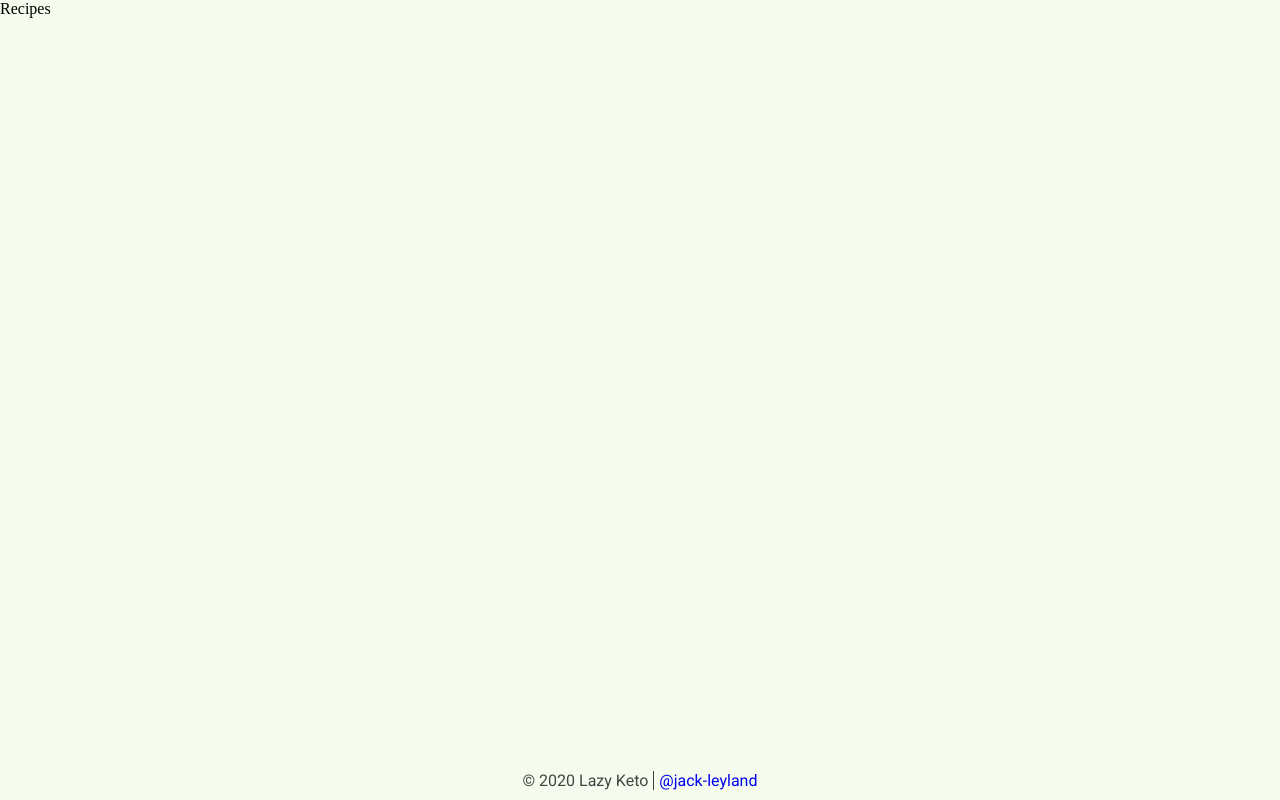
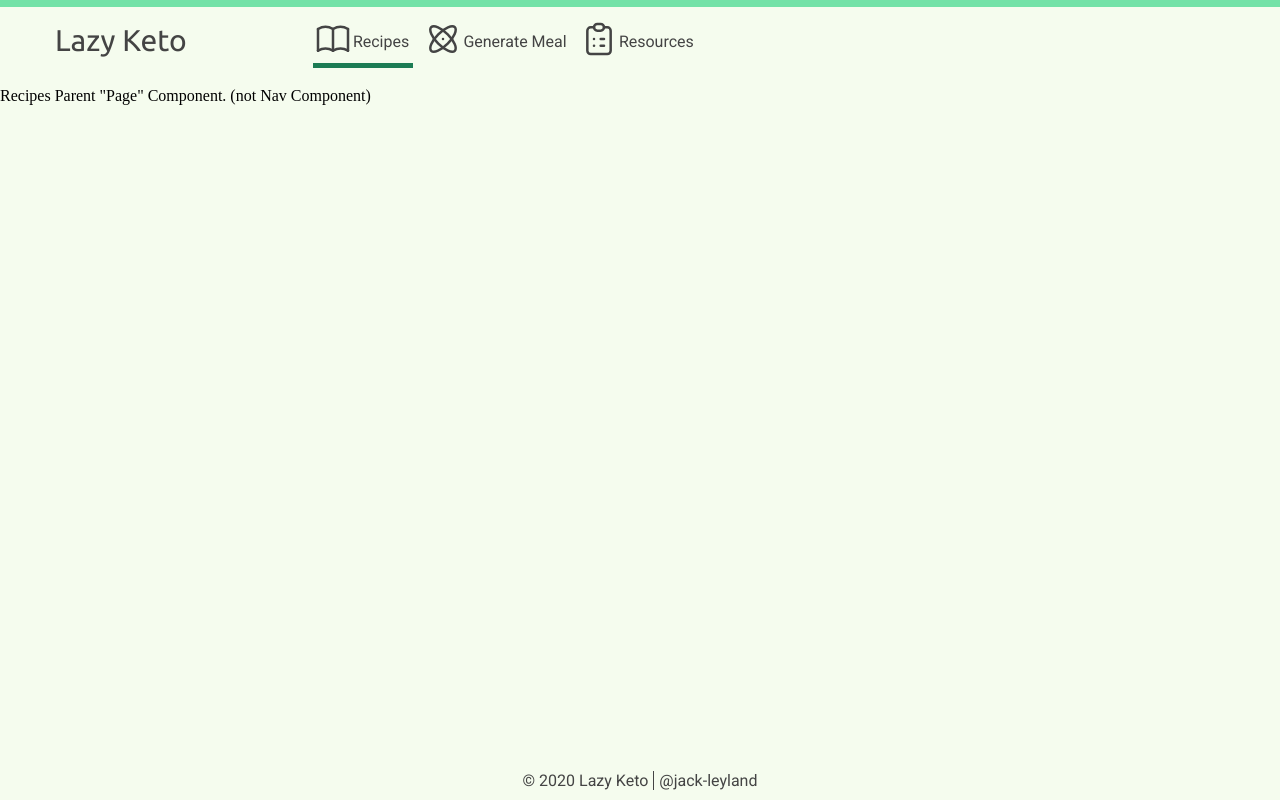
Before and after one commit to jack-leyland/lazy-keto, a React (Create React App) app: page /recipes in a window 1280 px wide. Built offline with nearby package versions, Linux system fonts and the light colour scheme.

Commit message:
working NavBar

```diff
--- a/src/components/app/App.js
+++ b/src/components/app/App.js
@@ -14,7 +14,7 @@ import {
 
 function App() {
   return (
-    <div className="app-container">
+    <div style={{ 'height': '100vh' }}>
       <Router>
         <Switch>
           <Route exact path="/" component={Landing} />
--- a/src/components/footer/Footer.module.scss
+++ b/src/components/footer/Footer.module.scss
@@ -11,6 +11,10 @@
   right: 0;
   color: $grey;
   font-family: $primary-font !important;
+
+  a {
+    color: $grey;
+  }
 
   .wrapper {
     text-align: center;
--- a/src/components/header/Header.js
+++ b/src/components/header/Header.js
@@ -1,21 +1,61 @@
 import React from 'react';
 import styles from './Header.module.scss';
+import { NavLink } from 'react-router-dom';
 import { Link } from 'react-router-dom';
+import {ReactComponent as ResourcesIcon} from '../../assets/icons/resources.svg';
+import {ReactComponent as GenerateIcon} from '../../assets/icons/generate.svg';
+import {ReactComponent as RecipeIcon} from '../../assets/icons/recipe.svg';
+
+//TODO: Username componer and user functionality will be added once app is working
 
 function Header() {
   return (
     <div className={styles.container}>
-      <Nav />
+      <NavBar />
     </div>
   );
 }
 
-function Nav() {
+function NavBar() {
   return (
     <div className={styles['nav-container']}>
       <div className={styles['top-bar']}></div>
+      <NavLink exact to="/">
+      <div className={styles.logo}>Lazy Keto</div>
+      </NavLink>
+      <div className={styles['header-menu']}>
+        <HeaderMenu />
+      </div>
     </div>
   );
 }
 
+function HeaderMenu() {
+  return (
+    <div className={styles['menu-container']}>
+      <NavLink className={styles['recipes-button-inactive']} activeClassName={styles['recipes-button-active']} to="/recipes">
+        <div className={styles['recipes-wrapper']}>
+          <RecipeIcon />
+          <div className={styles.text}>Recipes</div>
+          <div className={styles.bar}></div>
+        </div>
+      </NavLink>
+      <NavLink className={styles['generate-button-inactive']} activeClassName={styles['generate-button-active']} to="/generate">
+        <div className={styles['generate-wrapper']}>
+          <GenerateIcon />
+          <div className={styles.text}>Generate Meal</div>
+          <div className={styles.bar}></div>
+        </div>
+      </NavLink>
+      <NavLink className={styles['resources-button-inactive']} activeClassName={styles['resources-button-active']} to="/resources">
+        <div className={styles['resources-wrapper']}>
+          <ResourcesIcon />
+          <div className={styles.text}>Resources</div>
+          <div className={styles.bar}></div>
+        </div>
+      </NavLink>
+    </div>
+  )
+}
+
 export default Header;
--- a/src/components/header/Header.module.scss
+++ b/src/components/header/Header.module.scss
@@ -1 +1,242 @@
 @import '../../index.scss';
+
+.nav-container {
+  a {
+    color: $grey;
+  }
+  .top-bar {
+    width: 100%;
+    height: 7px;
+    background-color: $primary;
+  }
+
+  .logo {
+    font-family: Ubuntu;
+    font-weight: regular;
+    font-size: 30px;
+    color: $grey;
+    width: 136px;
+    height: 40px;
+    position: relative;
+    float: left;
+    left: 4.3vw;
+    top: 2vh;
+  }
+}
+
+.menu-container {
+  position: relative;
+  width: 400px;
+  left: 13vw;
+  top: 1.5vh;
+  display: flex;
+  flex-direction: row;
+  justify-content: space-evenly;
+  align-items: center;
+  font-family: Roboto;
+  font-weight: medium;
+  font-size: 16px;
+  color: $grey;
+}
+
+//Obviously this is not the most concise way to do this, but it works. Need to find a dynamic way of resizing the button wrapper element.
+//Possible solution could be to layout the svg and two divs as a table with two rows, the top row with two cells and the bottom row with one (the bar).
+//Will require some indepth reading on html tables and whether than be done by just overhauling the CSS without touching the current JSX.
+
+.recipes-button-inactive {
+  .recipes-wrapper {
+    width: 100px;
+    height: 40px;
+    position: relative;
+
+    .bar {
+      position: relative;
+      height: 5px;
+      background-color: $primary-dark;
+      left: 0;
+      width: 0%;
+      transition: 0.3s ease;
+    }
+
+    &:hover > .bar {
+      width: 100%;
+    }
+
+    svg {
+      width: 40px;
+      stroke: $grey;
+      fill: none;
+    }
+    .text {
+      display: inline-block;
+      white-space: nowrap;
+      position: absolute;
+      height: 15px;
+      top: 50%;
+      margin-top: -7.5px;
+    }
+  }
+}
+
+.recipes-button-active {
+  .recipes-wrapper {
+    height: 40px;
+    position: relative;
+
+    .bar {
+      position: relative;
+      height: 5px;
+      background-color: $primary-dark;
+      left: 0;
+      width: 100%;
+    }
+
+    svg {
+      width: 40px;
+      stroke: $grey;
+      fill: none;
+    }
+    .text {
+      display: inline-block;
+      white-space: nowrap;
+      height: 15px;
+      position: absolute;
+      top: 50%;
+      margin-top: -7.5px;
+    }
+  }
+}
+
+.generate-button-inactive {
+  .generate-wrapper {
+    width: 145px;
+    height: 40px;
+    position: relative;
+
+    .bar {
+      position: relative;
+      display: block;
+      height: 5px;
+      background-color: $primary-dark;
+      left: 0;
+      width: 0%;
+      transition: 0.3s ease;
+    }
+
+    &:hover > .bar {
+      width: 100%;
+    }
+
+    svg {
+      width: 40px;
+      stroke: $grey;
+      fill: none;
+    }
+    .text {
+      display: inline-block;
+      white-space: nowrap;
+      height: 15px;
+      position: absolute;
+      top: 50%;
+      margin-top: -7.5px;
+    }
+  }
+}
+
+.generate-button-active {
+  .generate-wrapper {
+    width: 145px;
+    height: 40px;
+    position: relative;
+
+    .bar {
+      position: relative;
+      display: block;
+      height: 5px;
+      background-color: $primary-dark;
+      left: 0;
+      width: 100%;
+    }
+
+    svg {
+      width: 40px;
+      stroke: $grey;
+      fill: none;
+    }
+    .text {
+      display: inline-block;
+      white-space: nowrap;
+      height: 15px;
+      position: absolute;
+      top: 50%;
+      margin-top: -7.5px;
+    }
+  }
+}
+
+.resources-button-inactive {
+  .resources-wrapper {
+    width: 113px;
+    height: 40px;
+    position: relative;
+
+    .bar {
+      position: relative;
+      display: block;
+      height: 5px;
+      background-color: $primary-dark;
+      left: 0;
+      width: 0%;
+      transition: 0.3s ease;
+    }
+
+    &:hover > .bar {
+      width: 100%;
+    }
+
+    svg {
+      width: 40px;
+      stroke: $grey;
+      fill: none;
+    }
+    .text {
+      display: inline-block;
+      white-space: nowrap;
+      height: 15px;
+      position: absolute;
+      top: 50%;
+      margin-top: -7.5px;
+    }
+  }
+}
+
+.resources-button-active {
+  .resources-wrapper {
+    width: 113px;
+    height: 40px;
+    position: relative;
+
+    .bar {
+      position: relative;
+      display: block;
+      height: 5px;
+      background-color: $primary-dark;
+      left: 0;
+      width: 100%;
+    }
+
+    svg {
+      width: 40px;
+      stroke: $grey;
+      fill: none;
+    }
+    .text {
+      display: inline-block;
+      white-space: nowrap;
+      height: 15px;
+      position: absolute;
+      top: 50%;
+      margin-top: -7.5px;
+    }
+  }
+}
--- a/src/components/landing/Landing.js
+++ b/src/components/landing/Landing.js
@@ -8,7 +8,7 @@ import {ReactComponent as RecipeIcon} from '../../assets/icons/recipe.svg';
 import {ReactComponent as Waves} from '../../assets/icons/logo-waves.svg';
 import {ReactComponent as Logo} from '../../assets/icons/logo.svg';
 
-//TODO: Further hover animations?
+//TODO: VERTICAL SCALING! -Further hover animations?
 
 
 function Landing() {
--- a/src/components/recipes/Recipes.js
+++ b/src/components/recipes/Recipes.js
@@ -2,7 +2,7 @@ import React from 'react';
 import styles from './Recipes.module.scss';
 
 function Recipes() {
-  return <div className={styles.recipes}>Recipes</div>;
+  return <div className={styles.recipes}>Recipes Parent "Page" Component. (not Nav Component)</div>;
 }
 
 export default Recipes;
--- a/src/components/recipes/Recipes.module.scss
+++ b/src/components/recipes/Recipes.module.scss
@@ -1 +1,7 @@
 @import '../../index.scss';
+
+.recipes {
+  position: relative;
+  top: 5vh;
+  left: 0;
+}
```
